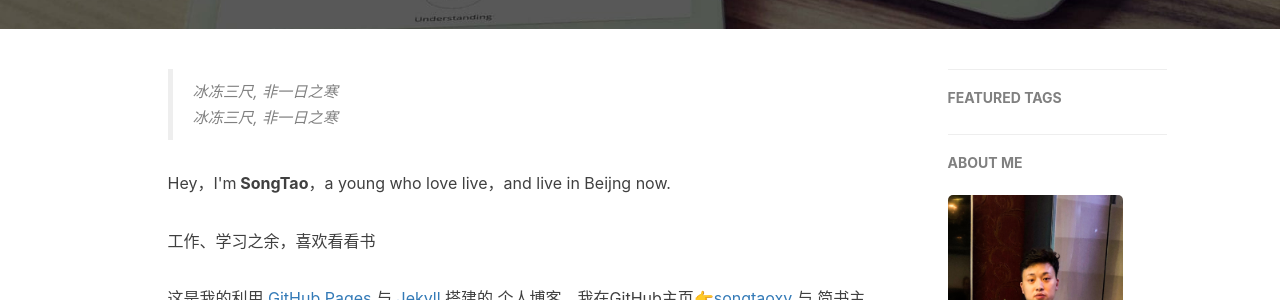
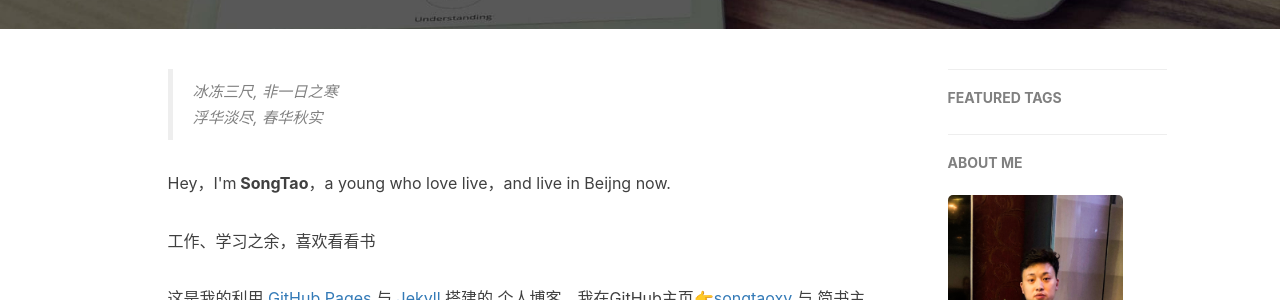
Before and after one commit to songtaoxy/songtaoxy.github.io, a Jekyll site: the page built from about.html, in a window 1280 px wide. Shown: the part 389-689 px from the top of the page. Built offline with Jekyll 4.4.1, drawn with Linux system fonts in a browser that asks for light colours; nearby versions of some CDN libraries; comment, search, counter and statistics services are not loaded.

Commit message:
Update about.html

```diff
--- a/about.html
+++ b/about.html
@@ -16,7 +16,7 @@ header-img: "img/post-bg-rwd.jpg"
 
     <!--copied from markdown -->
     <blockquote><p>冰冻三尺, 非一日之寒<br>
-    冰冻三尺, 非一日之寒</p></blockquote>
+    浮华淡尽, 春华秋实</p></blockquote>
 
     <p>Hey，I'm<strong> SongTao</strong>，a young who love live，and live in Beijng now.</p>
 
```
